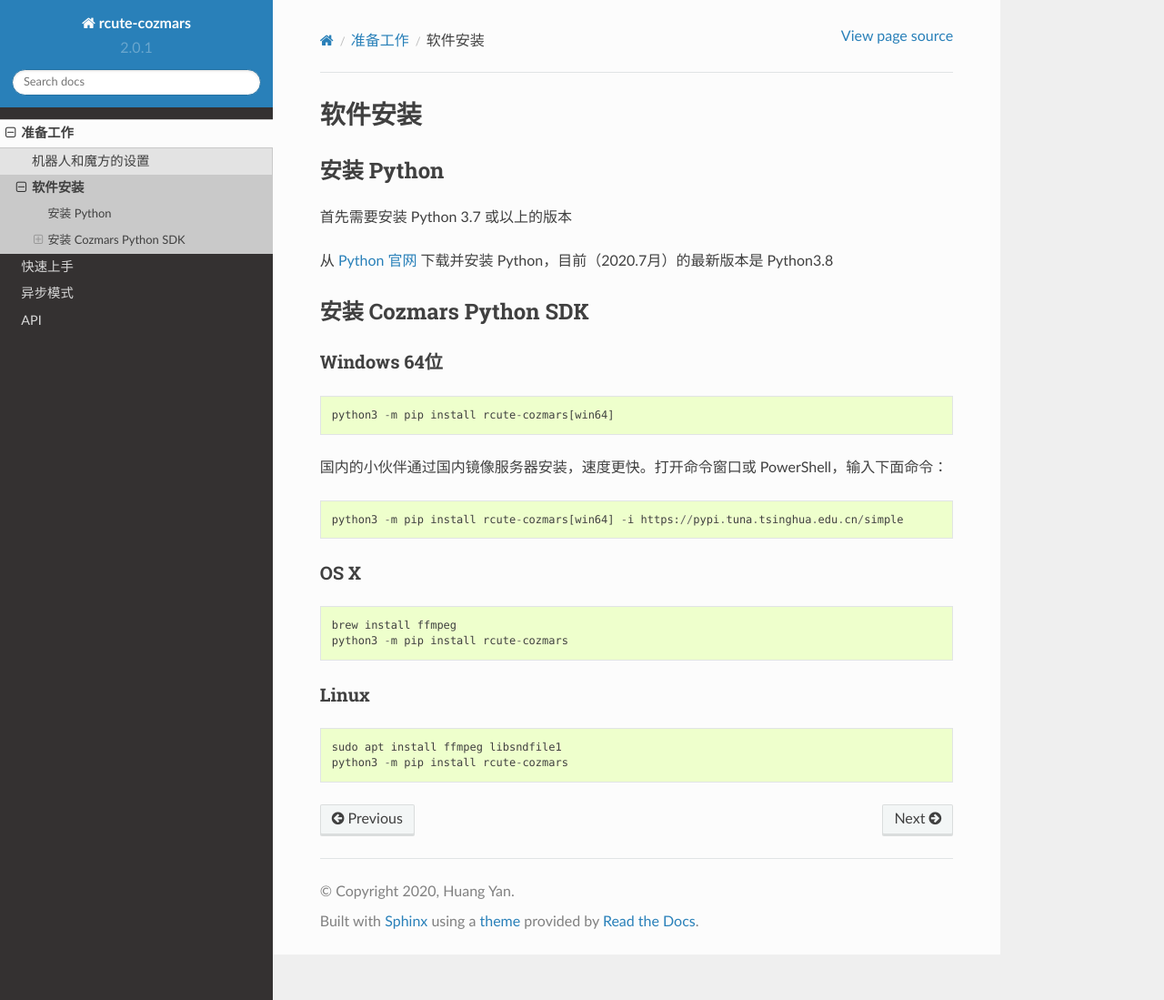
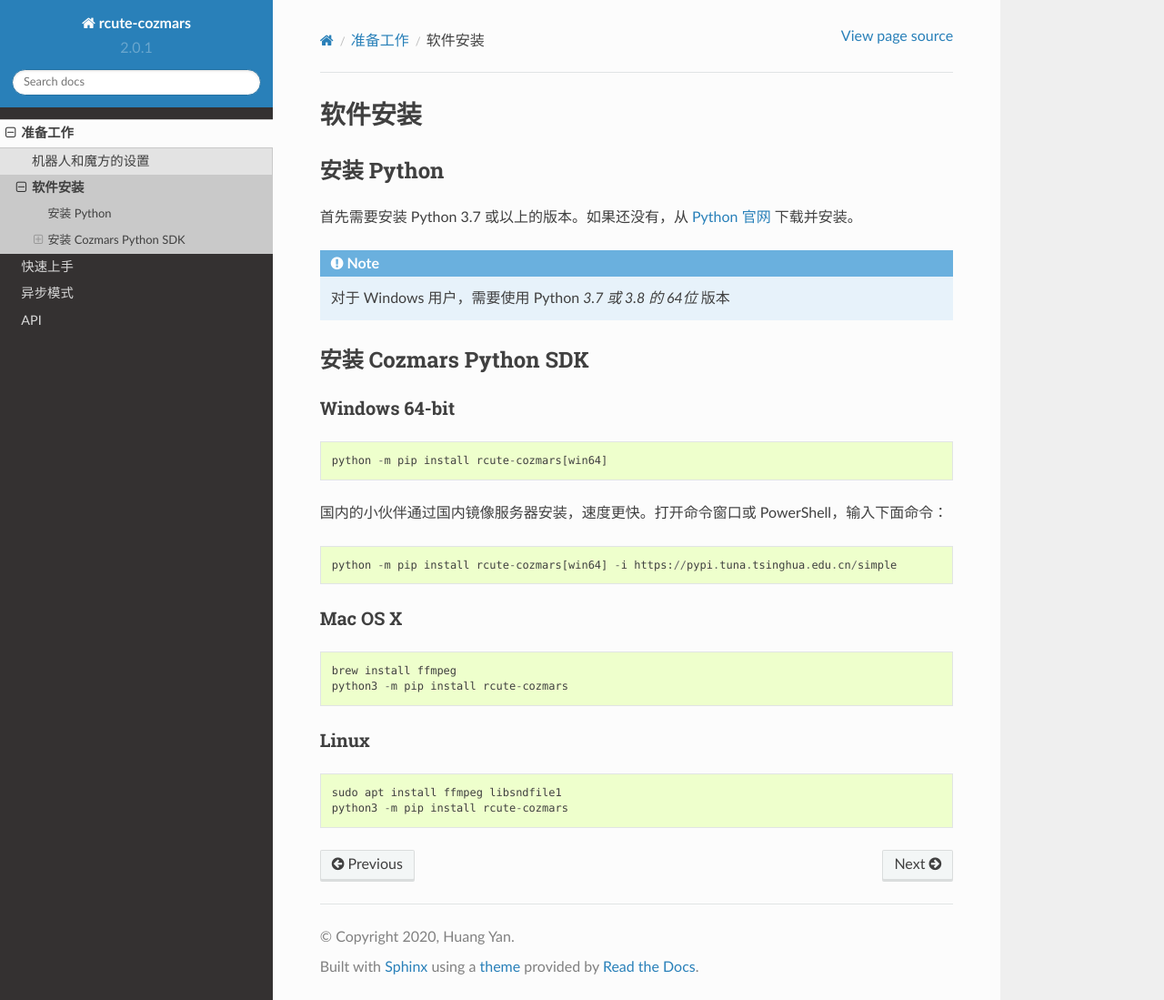
Before and after one commit to r-cute/rcute-cozmars, a Sphinx documentation site: the page built from docs/source/software.rst, in a window 1280 px wide and 1099 px high. Shown: the whole window at 91% size. Built offline with Sphinx 7.4.7 and the Read the Docs theme 2.0.0, drawn with Linux system fonts in a browser that asks for light colours.

Commit message:
update install docs

```diff
--- a/docs/source/software.rst
+++ b/docs/source/software.rst
@@ -4,27 +4,29 @@
 安装 Python
 -------------------
 
-首先需要安装 Python 3.7 或以上的版本
+首先需要安装 Python 3.7 或以上的版本。如果还没有，从 `Python 官网 <https://www.python.org/>`_ 下载并安装。
 
-从 `Python 官网 <https://www.python.org/>`_ 下载并安装 Python，目前（2020.7月）的最新版本是 Python3.8
+.. note::
+
+    对于 Windows 用户，需要使用 Python *3.7 或 3.8 的 64位* 版本
 
 安装 Cozmars Python SDK
 ----------------------------
 
-Windows 64位
+Windows 64-bit
 ++++++++++++++++++++
 
 .. code::
 
-    python3 -m pip install rcute-cozmars[win64]
+    python -m pip install rcute-cozmars[win64]
 
 国内的小伙伴通过国内镜像服务器安装，速度更快。打开命令窗口或 PowerShell，输入下面命令：
 
 .. code::
 
-    python3 -m pip install rcute-cozmars[win64] -i https://pypi.tuna.tsinghua.edu.cn/simple
+    python -m pip install rcute-cozmars[win64] -i https://pypi.tuna.tsinghua.edu.cn/simple
 
-OS X
+Mac OS X
 ++++++++++
 
 .. code::
--- a/setup.py
+++ b/setup.py
@@ -27,7 +27,7 @@
     url="https://github.com/r-cute/rcute-cozmars",
     packages=['rcute_cozmars'],
     install_requires=requirements,
-    extras_require={'ai':['rcute-ai'], 'win64':['ffmpeg-win64']},
+    extras_require={'win64':['ffmpeg-win64']},
     include_package_data=True,
     classifiers=[
         "Programming Language :: Python :: 3.7",
```
